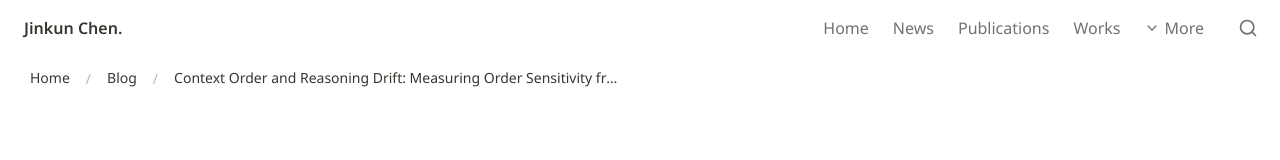
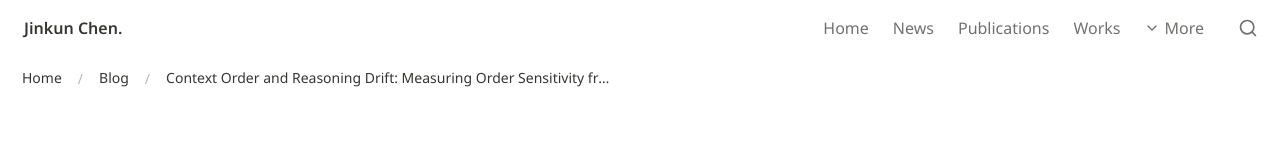
Before and after one commit to Jinnkunn/jinnkunn.com, a Next.js app: page /blog/context-order-and-reasoning-drift-measuring-order-sensitivity-from-token-probabilities in a window 1280 px wide. Shown: the top 160 px of the page. Built offline with nearby package versions, Linux system fonts and the light colour scheme.

Commit message:
fix: match original breadcrumb left padding

```diff
--- a/app/globals.css
+++ b/app/globals.css
@@ -1576,9 +1576,9 @@ html {
   /* Align with the navbar logo (Super-like): left-aligned, not content-centered. */
   margin: 10px 0 0;
   max-width: none;
-  /* Navbar content padding (8px) + logo internal padding (16px). */
-  padding-left: calc(8px + 16px);
-  padding-right: 8px;
+  /* Match the original site: breadcrumbs have 16px side padding. */
+  padding-left: 16px;
+  padding-right: 16px;
   color: var(--color-text-default);
 }
 
@@ -1592,9 +1592,8 @@ html {
   /* On mobile, align breadcrumbs with the navbar logo padding (Super-like). */
   .super-root .super-content .super-navbar__breadcrumbs {
     margin-top: 8px;
-    /* Mobile navbar reduces logo padding to 8px in super-nav.css. */
-    padding-left: calc(8px + 8px);
-    padding-right: 8px;
+    padding-left: 16px;
+    padding-right: 16px;
   }
 }
 
```
